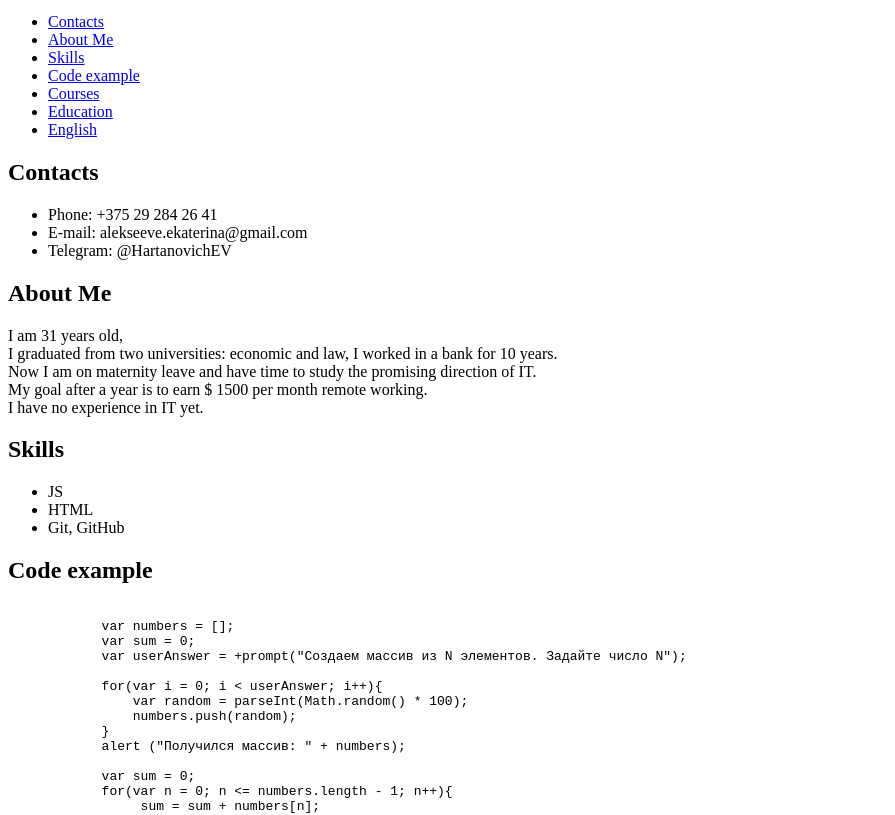
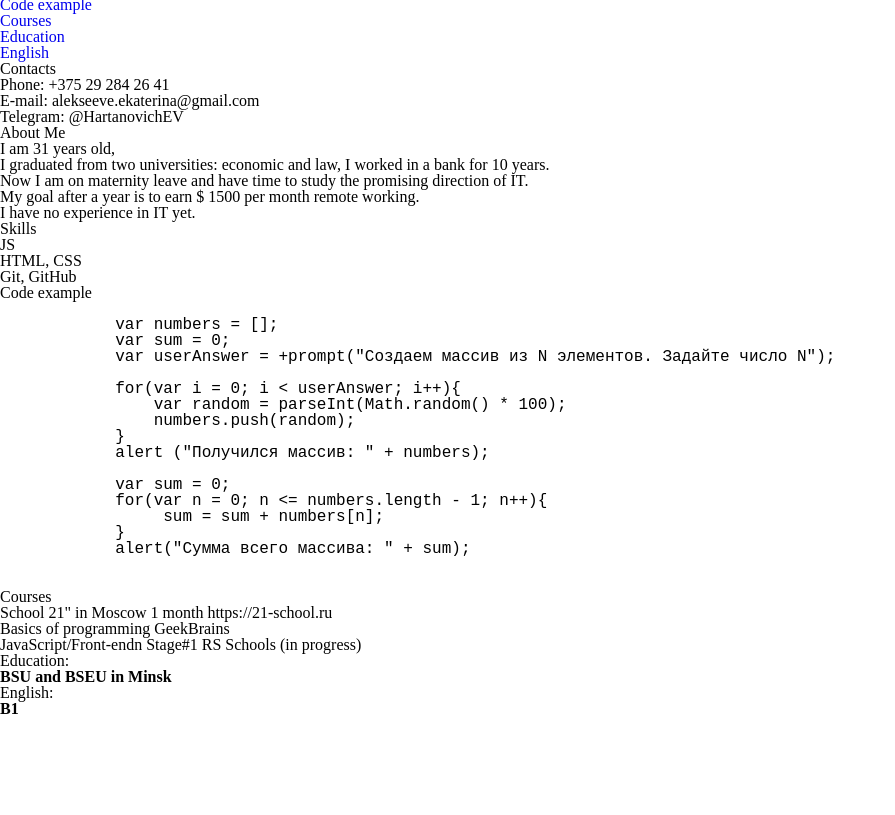
Before and after one commit to HartanovichEV/rsschool-cv, a plain HTML site: page index.html in a window 1280 px wide. Shown: the part 67-882 px from the top of the page, without its empty margins (0-895 px from the left). After the commit the page ends 800 px from the top, so only its background shows below. Drawn offline with Linux system fonts and the light colour scheme.

Commit message:
feat: add css file, fonts and wrapper

```diff
--- a/index.html
+++ b/index.html
@@ -4,9 +4,12 @@
     <meta charset="UTF-8">
     <meta http-equiv="X-UA-Compatible" content="IE=edge">
     <meta name="viewport" content="width=device-width, initial-scale=1.0">
+    <link href="https://fonts.googleapis.com/css?family=Montserrat:500,800" rel="stylesheet" />
+    <link rel="stylesheet" href="style.css">
     <title>CV HartanovichEV</title>
 </head>
 <body>
+    <div class="wrapper">
     <Header>
         <H1>Ekaterina Hartanovich</H1>
         <nav>
@@ -41,7 +44,7 @@
         <h2>Skills</h2>
         <ul>
             <li>JS</li>
-            <li>HTML</li>
+            <li>HTML, CSS</li>
             <li>Git, GitHub</li>
         </ul>
     </Section>
@@ -83,5 +86,6 @@
         <h2>English:</h2>
         <strong>B1</strong>
     </section>
+    </div>
 </body>
 </html>
--- /dev/null
+++ b/style.css
@@ -0,0 +1,44 @@
+/*Обнуление*/
+*,
+*::before,
+*::after {
+    padding: 0;
+    margin: 0;
+    border: 0;
+    box-sizing: border-box;
+}
+a {
+    text-decoration: none;
+}
+ul,
+ol,
+li {
+    list-style: none;
+}
+img {
+    vertical-align: top;
+}
+h1,
+h2,
+h3,
+h4,
+h5,
+h6 {
+    font-weight: inherit;
+    font-size: inherit;
+}
+html,
+body {
+    height: 100%;
+    line-height: 1;
+    font-size: 16px;
+    color: black;
+}
+.wrapper {
+    min-height: 100%;
+    overflow: hidden;
+}
+._container{
+    max-width: 500px;
+    margin: 0px auto;
+}
```
